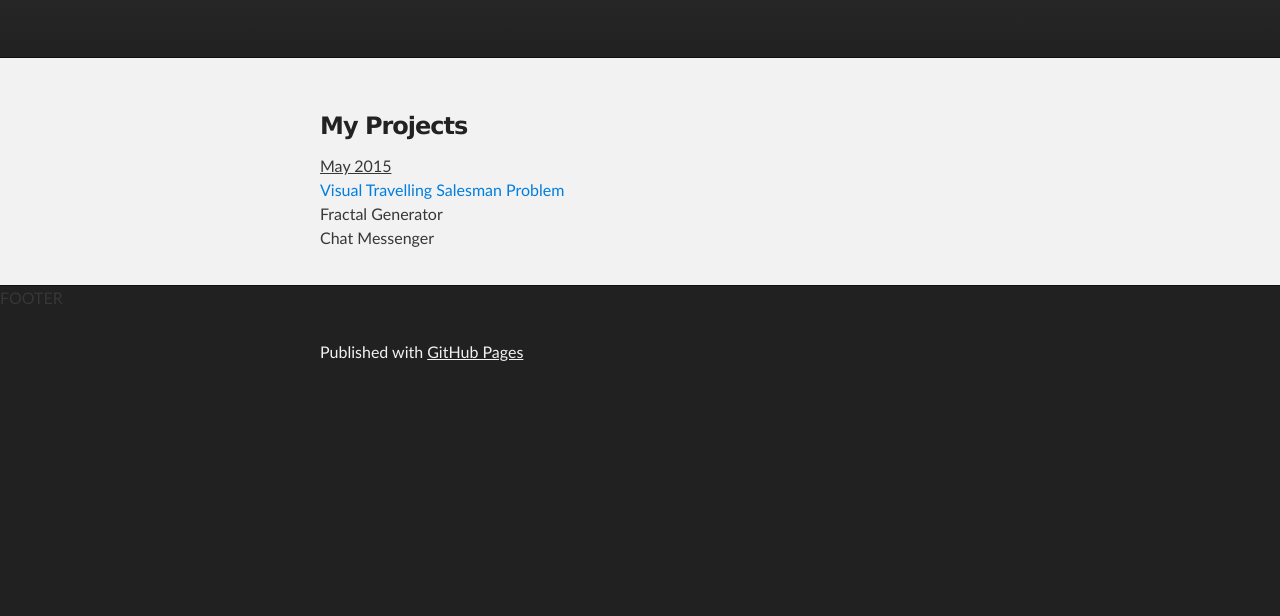
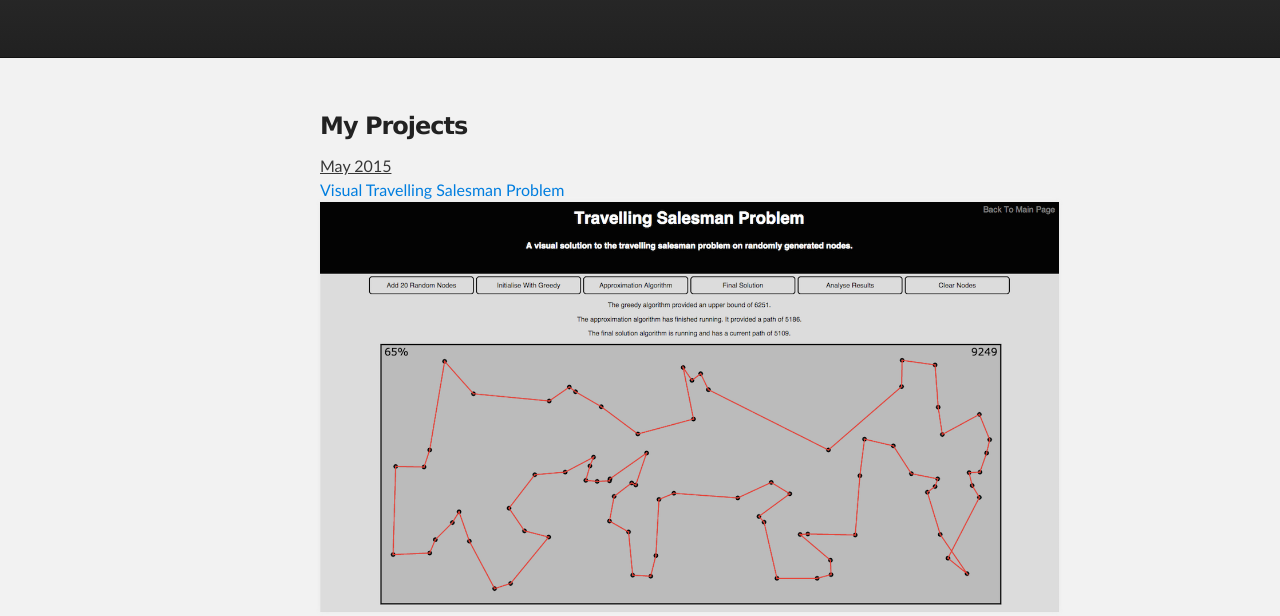
Before and after one commit to rishb/rishb.github.io, a website: page index.html in a window 1280 px wide. Shown: the part 180-796 px from the top of the page. Drawn offline with Linux system fonts and the light colour scheme.

Commit message:
Update index.html

```diff
--- a/index.html
+++ b/index.html
@@ -46,6 +46,7 @@
 <p>
   <u>May 2015</u><br>
   <a href="TSP.html">Visual Travelling Salesman Problem</a><br>
+  <img src="images/TSP_main.png">
   Fractal Generator<br>
   Chat Messenger</p>
 
```
